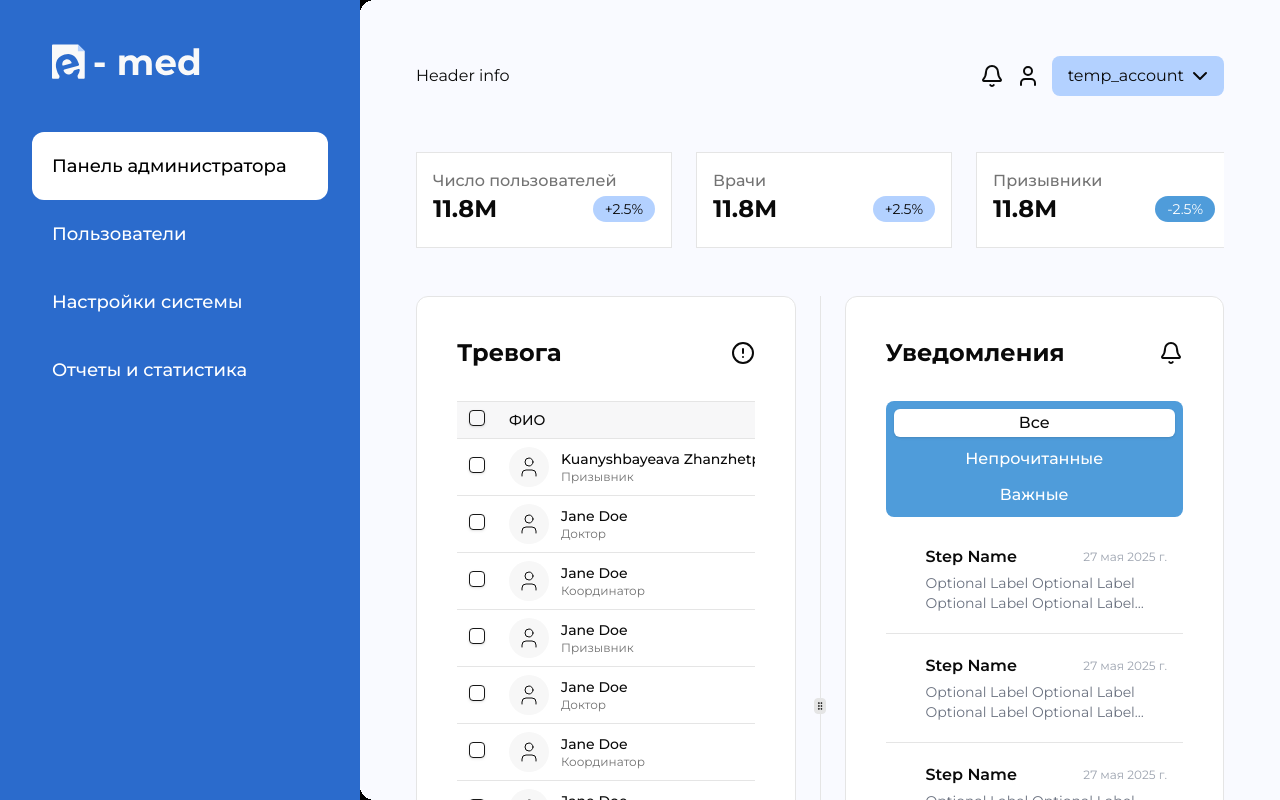
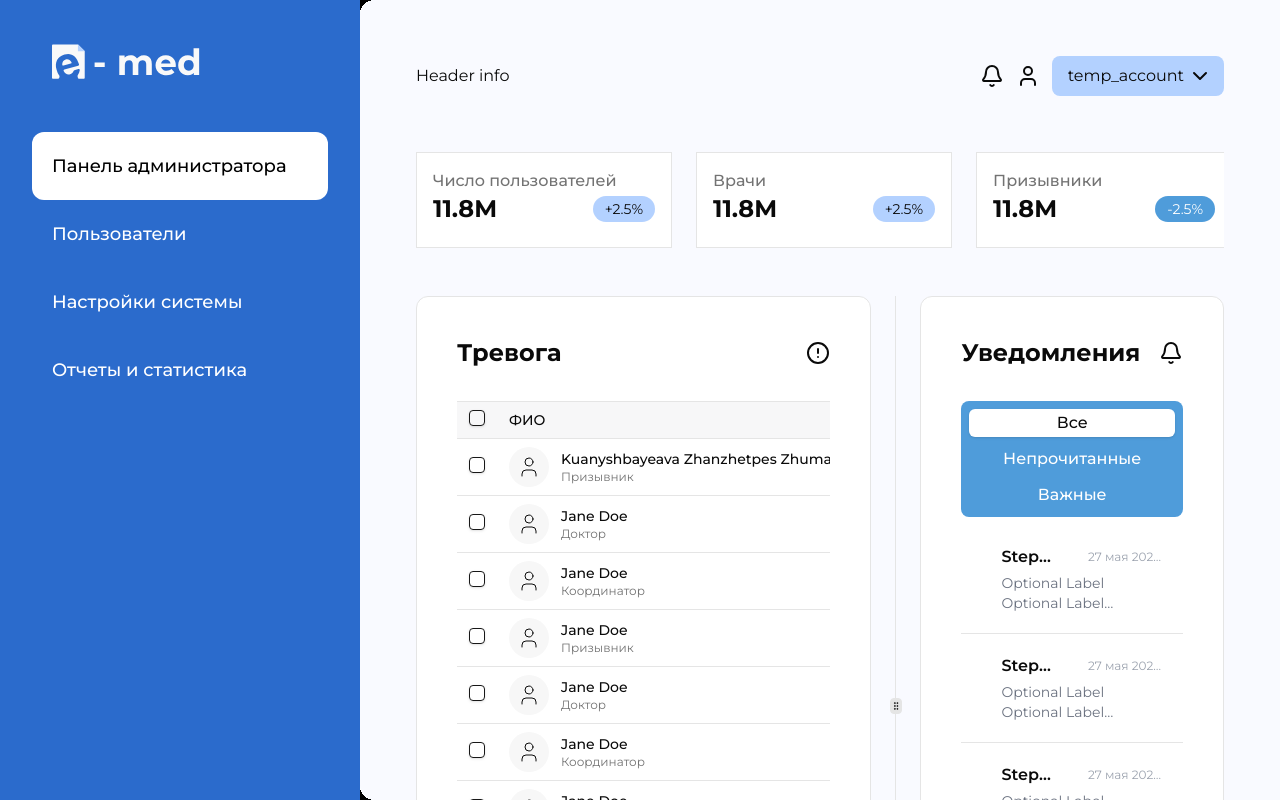
Before and after one commit to d1maash/emed-frontend, a Next.js app: page /admin in a window 1280 px wide. Built offline with nearby package versions, Linux system fonts and the light colour scheme; no server answers.

Commit message:
default sizes

```diff
--- a/app/(dashboard)/admin/page.tsx
+++ b/app/(dashboard)/admin/page.tsx
@@ -50,11 +50,11 @@ const AdminPanelPage = () => {
         direction={isWide ? "horizontal" : "vertical"}
         className="w-full min-h-max mt-12 flex flex-col md:flex-row gap-2 md:gap-4 xl:gap-6 overflow-auto"
       >
-        <ResizablePanel className="min-h-max">
+        <ResizablePanel className="min-h-max" defaultSize={60}>
           <AdminAlertTable />
         </ResizablePanel>
         <ResizableHandle withHandle />
-        <ResizablePanel className="min-h-max">
+        <ResizablePanel className="min-h-max" defaultSize={40}>
           <AdminNotificationsCard />
         </ResizablePanel>
       </ResizablePanelGroup>
```
